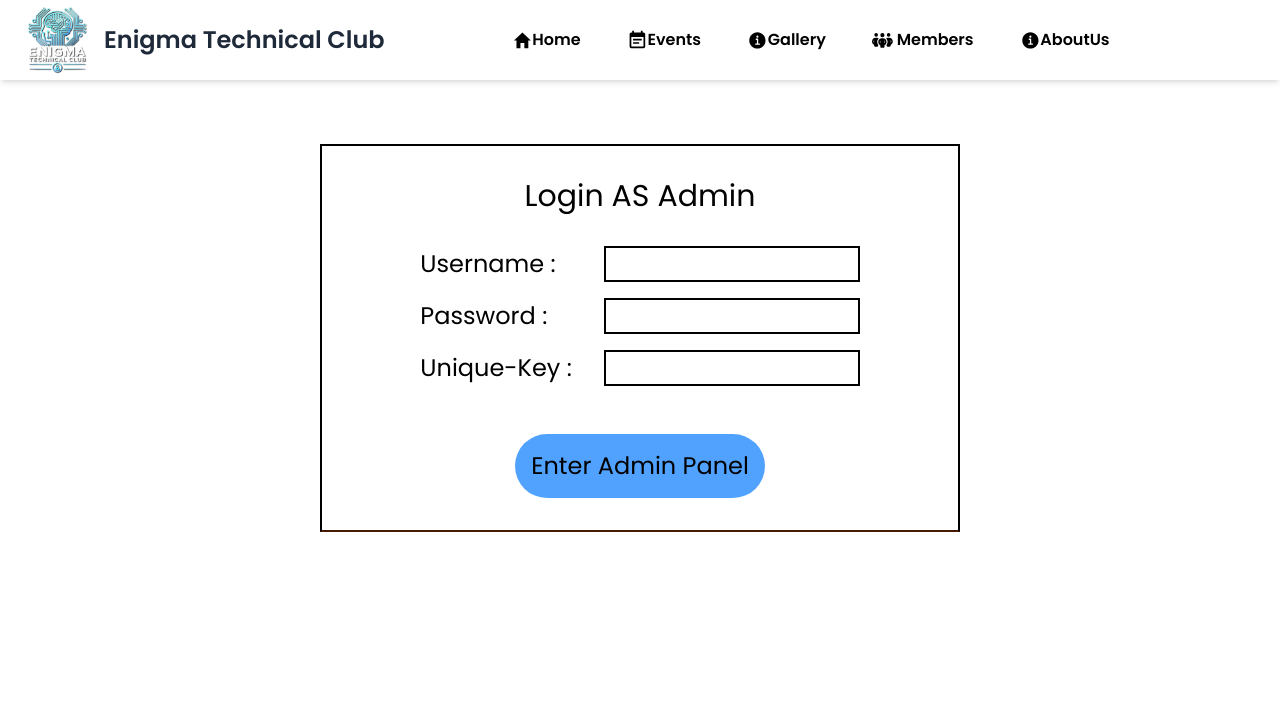
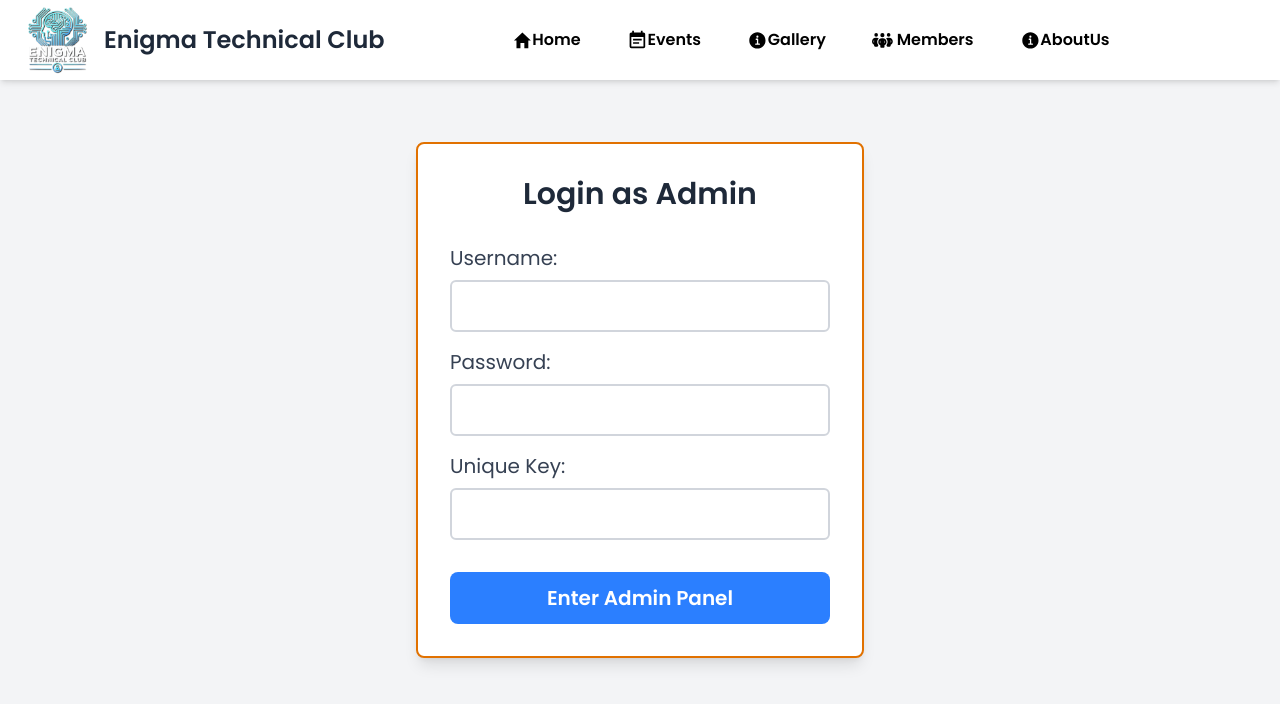
Before and after one commit to Jais-Abhi/Enigma, a React (Vite) app in the folder frontend/: page /admin in a window 1280 px wide. Shown: the top 704 px of the page. Built offline with nearby package versions, Linux system fonts and the light colour scheme.

Commit message:
login page

```diff
--- a/frontend/package.json
+++ b/frontend/package.json
@@ -23,6 +23,7 @@
     "react-redux": "^9.2.0",
     "react-responsive-carousel": "^3.2.23",
     "react-router": "^7.5.3",
+    "react-router-dom": "^7.6.0",
     "swiper": "^11.2.6"
   },
   "devDependencies": {
--- a/frontend/src/components/Admin.jsx
+++ b/frontend/src/components/Admin.jsx
@@ -1,29 +1,70 @@
-import React from 'react'
-import { Link } from 'react-router'
+import React, { useState } from 'react';
+import { useNavigate } from 'react-router-dom';
 const Admin = () => {
+  const navigate = useNavigate();
+  const [username, setUsername] = useState('');
+  const [password, setPassword] = useState('');
+  const [uniqueKey, setUniqueKey] = useState('');
+
+  const handleSubmit = (e) => {
+    e.preventDefault();
+    console.log('Form submitted:', { username, password, uniqueKey });
+    navigate('/dashboard');
+  };
+
   return (
-    <div className='border-2 border-b-amber-950 w-1/2 flex flex-col justify-center items-center gap-12 mt-36 mx-auto box-border'>
-        <form action="/dashboard" method='post'>
-        <p className='text-3xl text-center m-4 p-4' >Login AS Admin</p>
-        <div className='m-4 text-2xl flex flex-row justify-between items-center gap-12'>
-            <span>Username : </span>
-            <input className='border-black border-2 w-3xs' type="text" />
-        </div>
-        <div className='m-4 text-2xl flex flex-row justify-between items-center'>
-            <span>Password : </span>
-            <input className='border-black border-2 w-3xs' type="text" />
-        </div>
-        <div className='m-4 text-2xl flex flex-row justify-between items-center'>
-            <span>Unique-Key : </span>
-            <input className='border-black border-2 w-3xs' type="text" />
-        </div>
-        <Link to="/dashboard" className='flex justify-center' >
-            <button className=' bg-blue-400 rounded-4xl p-4 text-2xl m-8 text-center mx-auto' >Enter Admin Panel</button>
-        </Link>
+    <div className="flex justify-center items-center min-h-screen bg-gray-100">
+      <div className="border-2 border-amber-600 w-full max-w-md p-8 rounded-lg bg-white shadow-lg">
+        <form onSubmit={handleSubmit}>
+          <h2 className="text-3xl font-semibold text-center text-gray-800 mb-8">
+            Login as Admin
+          </h2>
 
+          <div className="mb-4">
+            <label htmlFor="username" className="text-xl text-gray-700">Username:</label>
+            <input
+              type="text"
+              id="username"
+              className="w-full p-3 border-2 border-gray-300 rounded-md mt-2"
+              value={username}
+              onChange={(e) => setUsername(e.target.value)}
+            />
+          </div>
+
+          <div className="mb-4">
+            <label htmlFor="password" className="text-xl text-gray-700">Password:</label>
+            <input
+              type="password"
+              id="password"
+              className="w-full p-3 border-2 border-gray-300 rounded-md mt-2"
+              value={password}
+              onChange={(e) => setPassword(e.target.value)}
+            />
+          </div>
+
+          <div className="mb-4">
+            <label htmlFor="uniqueKey" className="text-xl text-gray-700">Unique Key:</label>
+            <input
+              type="text"
+              id="uniqueKey"
+              className="w-full p-3 border-2 border-gray-300 rounded-md mt-2"
+              value={uniqueKey}
+              onChange={(e) => setUniqueKey(e.target.value)}
+            />
+          </div>
+
+          <div className="flex justify-center mt-8">
+            <button
+              type="submit"
+              className="w-full py-3 px-6 bg-blue-500 text-white rounded-lg text-xl font-semibold hover:bg-blue-600 focus:outline-none focus:ring-2 focus:ring-blue-500 transition duration-200"
+            >
+              Enter Admin Panel
+            </button>
+          </div>
         </form>
+      </div>
     </div>
-  )
-}
+  );
+};
 
-export default Admin
+export default Admin;
```
Also changed, not shown: 1 other file (tests, documents, lock files or other folders).
